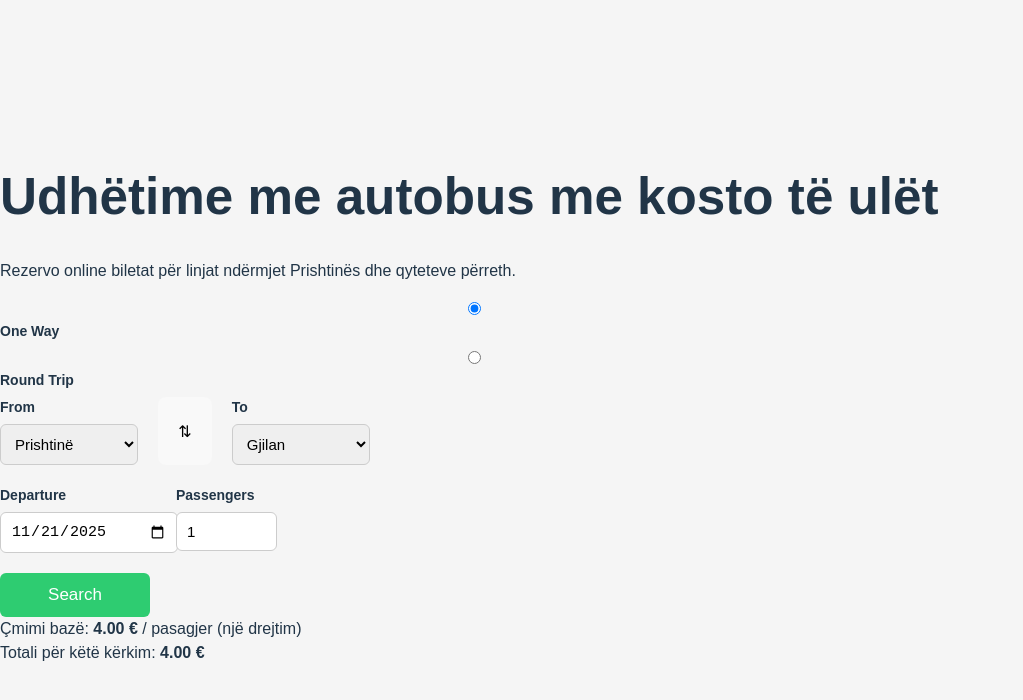
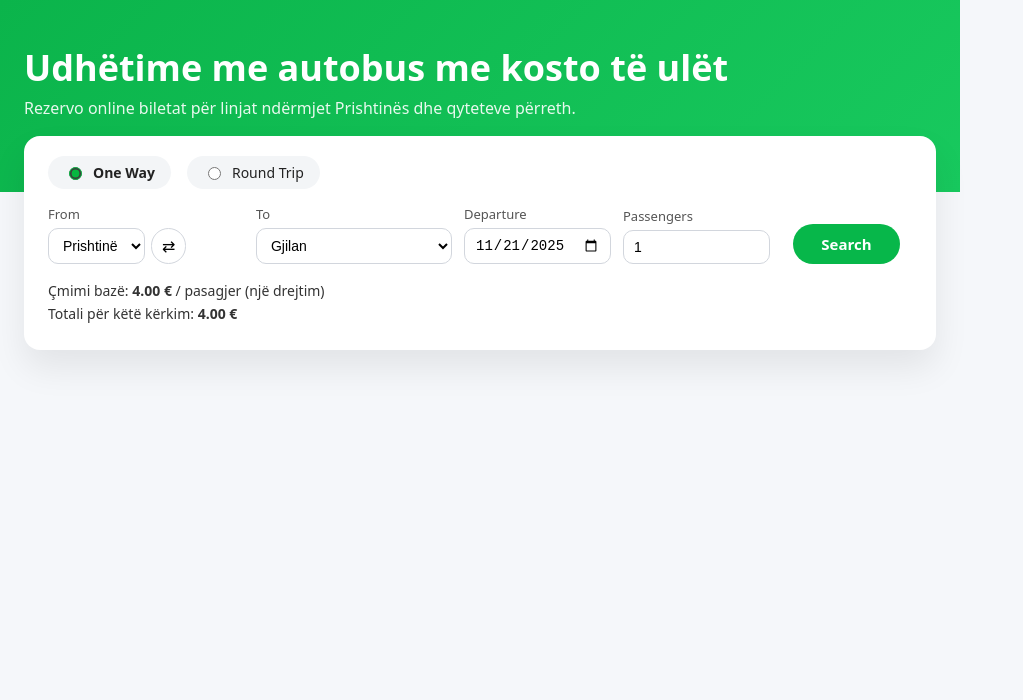
Before and after one commit to gyltenesfishta/bus-teckets-app, a React (Vite) app in the folder frontend/vite-project/: page / in a window 1280 px wide. Shown: the top 700 px of the page, without its empty margins (0-1023 px from the left). Built offline with nearby package versions, Linux system fonts and the light colour scheme.

Commit message:
Some changes in homepage

```diff
--- a/frontend/vite-project/src/App.css
+++ b/frontend/vite-project/src/App.css
@@ -1,81 +1,232 @@
-body {
-  background: #f5f5f5;
-  margin: 0;
-  font-family: Arial, sans-serif;
+/* Reset i lehtë */
+*,
+*::before,
+*::after {
+  box-sizing: border-box;
 }
 
-.header {
-  background: linear-gradient(to right, #2ecc71, #27ae60);
-  padding: 60px 40px;
-  color: white;
-  font-size: 40px;
-  font-weight: bold;
+body {
+  margin: 0;
+  font-family: system-ui, -apple-system, BlinkMacSystemFont, "Segoe UI", sans-serif;
+  background: #f5f7fa;
+  color: #222;
 }
 
-.subheader {
-  margin-top: 10px;
-  font-size: 18px;
+/* Wrappers kryesorë */
+.app {
+  min-height: 100vh;
+  display: flex;
+  flex-direction: column;
+}
+
+/* Hero si te FlixBus (zë gjysmën e sipërme) */
+.hero {
+  background: linear-gradient(135deg, #0bb44b, #18c95e);
+  color: #fff;
+  padding: 48px 0 72px;
+}
+
+.hero-inner {
+  max-width: 1100px;
+  margin: 0 auto;
+  padding: 0 24px;
+}
+
+.hero h1 {
+  margin: 0 0 8px;
+  font-size: 36px;
+  font-weight: 700;
+}
+
+.hero p {
+  margin: 0;
+  font-size: 16px;
   opacity: 0.9;
 }
 
-.container {
-  background: white;
-  width: 700px;
-  margin: -40px auto 0 auto;
-  padding: 25px;
-  border-radius: 12px;
-  box-shadow: 0 4px 12px rgba(0,0,0,0.1);
+/* Zona e kartës */
+.main {
+  max-width: 1100px;
+  margin: -56px auto 40px; /* ngrit kartën pak mbi hero */
+  padding: 0 24px;
 }
 
-.row {
-  display: flex;
-  gap: 20px;
-  margin-bottom: 20px;
+/* Karta e kërkimit */
+.search-card {
+  background: #fff;
+  border-radius: 16px;
+  box-shadow: 0 18px 35px rgba(0, 0, 0, 0.08);
+  padding: 20px 24px 24px;
 }
 
-label {
-  display: block;
-  font-size: 14px;
-  margin-bottom: 6px;
-  font-weight: bold;
+/* One way / Round trip */
+.trip-type-row {
+  display: flex;
+  gap: 16px;
+  margin-bottom: 16px;
 }
 
-select, input {
-  width: 100%;
-  padding: 10px;
-  border-radius: 6px;
-  border: 1px solid #ccc;
-  font-size: 15px;
+.radio-pill {
+  display: inline-flex;
+  align-items: center;
+  gap: 8px;
+  background: #f3f5f7;
+  border-radius: 999px;
+  padding: 6px 16px;
+  font-size: 14px;
+  cursor: pointer;
+  transition: background 0.2s, color 0.2s;
 }
 
-.radio-group {
-  display: flex;
-  align-items: center;
-  gap: 20px;
-  margin-bottom: 15px;
+.radio-pill input {
+  accent-color: #06b640;
 }
 
-.search-btn {
-  background: #2ecc71;
-  padding: 12px 25px;
-  border: none;
-  color: white;
-  font-size: 17px;
-  border-radius: 6px;
-  cursor: pointer;
-  width: 150px;
+.radio-pill input:checked + span,
+.radio-pill input:focus-visible + span {
+  font-weight: 600;
 }
 
-.search-btn:hover {
-  background: #27ae60;
+.radio-pill:hover {
+  background: #e5f7ea;
 }
 
-.price-box {
-  margin-top: 20px;
-  font-size: 16px;
+/* Forma horizontale */
+.search-form {
+  display: grid;
+  grid-template-columns: 2fr 2fr 1.5fr 1.5fr 1.2fr auto;
+  gap: 12px;
+  align-items: flex-end;
+  margin-bottom: 16px;
 }
 
-.price-box span {
-  font-weight: bold;
-  color: #27ae60;
+/* Fushat */
+.field {
+  display: flex;
+  flex-direction: column;
+  gap: 4px;
+  font-size: 13px;
 }
+
+.field label {
+  font-weight: 500;
+  color: #555;
+}
+
+.field select,
+.field input {
+  border-radius: 10px;
+  border: 1px solid #d2d6dd;
+  padding: 8px 10px;
+  font-size: 14px;
+  outline: none;
+  background: #fff;
+}
+
+.field select:focus,
+.field input:focus {
+  border-color: #07b74a;
+  box-shadow: 0 0 0 2px rgba(7, 183, 74, 0.2);
+}
+
+/* Butoni i swap From/To */
+.field-with-button {
+  display: flex;
+  gap: 6px;
+}
+
+.swap-btn {
+  border: 1px solid #d2d6dd;
+  border-radius: 999px;
+  padding: 0 10px;
+  font-size: 16px;
+  background: #fff;
+  cursor: pointer;
+  transition: background 0.2s, transform 0.1s, border-color 0.2s;
+}
+
+.swap-btn:hover {
+  background: #e5f7ea;
+  border-color: #07b74a;
+}
+
+.swap-btn:active {
+  transform: scale(0.96);
+}
+
+/* Butoni Search */
+.field-button {
+  display: flex;
+  align-items: flex-end;
+}
+
+.primary-btn {
+  border: none;
+  border-radius: 999px;
+  padding: 10px 28px;
+  background: #07b74a;
+  color: #fff;
+  font-weight: 600;
+  font-size: 15px;
+  cursor: pointer;
+  transition: background 0.2s, box-shadow 0.2s, transform 0.1s;
+}
+
+.primary-btn:hover {
+  background: #05a843;
+  box-shadow: 0 10px 20px rgba(7, 183, 74, 0.35);
+}
+
+.primary-btn:active {
+  transform: translateY(1px);
+  box-shadow: none;
+}
+
+/* Summary i çmimit */
+.price-summary {
+  font-size: 14px;
+  color: #333;
+}
+
+.price-summary p {
+  margin: 2px 0;
+}
+
+.price-summary strong {
+  font-weight: 600;
+}
+
+/* Responsive – kur ekrani është i ngushtë (telefon) */
+@media (max-width: 900px) {
+  .search-form {
+    grid-template-columns: 1fr 1fr;
+  }
+
+  .field-button {
+    grid-column: 1 / -1;
+    justify-content: flex-end;
+  }
+}
+
+@media (max-width: 600px) {
+  .hero-inner h1 {
+    font-size: 28px;
+  }
+
+  .search-card {
+    padding: 16px 16px 20px;
+  }
+
+  .search-form {
+    grid-template-columns: 1fr;
+  }
+
+  .field-button {
+    justify-content: stretch;
+  }
+
+  .primary-btn {
+    width: 100%;
+    text-align: center;
+  }
+}
--- a/frontend/vite-project/src/App.jsx
+++ b/frontend/vite-project/src/App.jsx
@@ -1,7 +1,6 @@
-import { useState, useMemo } from "react";
+import { useState } from "react";
 import "./App.css";
 
-// 1. Linjat tona me çmimet bazë (për drejtim)
 const ROUTES = [
   { from: "Prishtinë", to: "Podujevë", price: 1.5 },
   { from: "Prishtinë", to: "Fushë Kosovë", price: 1.5 },
@@ -14,159 +13,137 @@ const ROUTES = [
   { from: "Prishtinë", to: "Malishevë", price: 3.5 },
 ];
 
-// 2. Kthe çmimin pavarësisht drejtimit (Prishtinë–Pejë = Pejë–Prishtinë)
 function getRoutePrice(from, to) {
-  const route = ROUTES.find(
-    (r) =>
-      (r.from === from && r.to === to) ||
-      (r.from === to && r.to === from)
+  const r = ROUTES.find(
+    (rr) =>
+      (rr.from === from && rr.to === to) ||
+      (rr.from === to && rr.to === from)
   );
-  return route ? route.price : 0;
+  return r ? r.price : 0;
 }
 
 function App() {
-  // lloji i udhëtimit
-  const [tripType, setTripType] = useState("one-way"); // "one-way" ose "round"
-
-  // From / To
+  const [tripType, setTripType] = useState("oneWay");
   const [from, setFrom] = useState("Prishtinë");
   const [to, setTo] = useState("Gjilan");
-
-  // Datat
-  const today = new Date().toISOString().slice(0, 10);
-  const [departureDate, setDepartureDate] = useState(today);
-  const [returnDate, setReturnDate] = useState(today);
-
-  // Numri i pasagjerëve
+  const [departure, setDeparture] = useState(
+    new Date().toISOString().slice(0, 10)
+  );
+  const [returnDate, setReturnDate] = useState(
+    new Date().toISOString().slice(0, 10)
+  );
   const [passengers, setPassengers] = useState(1);
 
-  // Çmimi
-  const [basePrice, setBasePrice] = useState(getRoutePrice("Prishtinë", "Gjilan"));
-  const [totalPrice, setTotalPrice] = useState(basePrice);
-
-  // Sa herë që ndryshon from/to/passengers/tripType → ri-llogarit çmimin
-  useMemo(() => {
-    const pricePerDirection = getRoutePrice(from, to);
-    setBasePrice(pricePerDirection);
-
-    const directionMultiplier = tripType === "round" ? 2 : 1; // vajtje-ardhje
-    const total = pricePerDirection * passengers * directionMultiplier;
-    setTotalPrice(total);
-  }, [from, to, passengers, tripType]);
+  const basePrice = getRoutePrice(from, to);
+  const isRoundTrip = tripType === "roundTrip";
+  const total = basePrice * passengers * (isRoundTrip ? 2 : 1);
 
   const handleSwap = () => {
     setFrom(to);
     setTo(from);
   };
 
-  const handleSearch = (e) => {
+  const handleSubmit = (e) => {
     e.preventDefault();
-
-    // këtu më vonë bëjmë thirrjen në backend me trip_id, dates, passengers, etj.
-    console.log({
+    // këtu më vonë thërrasim backend-in /api/trips ose /api/tickets
+    console.log("Search clicked", {
       tripType,
       from,
       to,
-      departureDate,
-      returnDate: tripType === "round" ? returnDate : null,
+      departure,
+      returnDate,
       passengers,
     });
-    alert("Kërkimi u dërgua (front-end demonstruese).");
   };
 
   return (
     <div className="app">
-      {/* Hero bar i gjelbër */}
       <header className="hero">
+        <div className="hero-inner">
           <h1>Udhëtime me autobus me kosto të ulët</h1>
           <p>
-          Rezervo online biletat për linjat ndërmjet Prishtinës dhe qyteteve përreth.
+            Rezervo online biletat për linjat ndërmjet Prishtinës dhe qyteteve
+            përreth.
           </p>
+        </div>
       </header>
 
-      {/* Karta kryesore */}
-      <main className="search-container">
-        <form className="search-card" onSubmit={handleSearch}>
-          {/* One-way / Round-trip */}
-          <div className="trip-type">
-            <label>
+      <main className="main">
+        <div className="search-card">
+          {/* One way / Round trip */}
+          <div className="trip-type-row">
+            <label className="radio-pill">
               <input
                 type="radio"
                 name="tripType"
-                value="one-way"
-                checked={tripType === "one-way"}
-                onChange={() => setTripType("one-way")}
+                value="oneWay"
+                checked={tripType === "oneWay"}
+                onChange={() => setTripType("oneWay")}
               />
-              One Way
+              <span>One Way</span>
             </label>
-            <label>
+            <label className="radio-pill">
               <input
                 type="radio"
                 name="tripType"
-                value="round"
-                checked={tripType === "round"}
-                onChange={() => setTripType("round")}
+                value="roundTrip"
+                checked={tripType === "roundTrip"}
+                onChange={() => setTripType("roundTrip")}
               />
-              Round Trip
+              <span>Round Trip</span>
             </label>
           </div>
 
-          {/* From / To */}
-          <div className="row">
+          <form className="search-form" onSubmit={handleSubmit}>
+            {/* From */}
             <div className="field">
               <label>From</label>
-              <select value={from} onChange={(e) => setFrom(e.target.value)}>
-                <option>Prishtinë</option>
-                <option>Podujevë</option>
-                <option>Fushë Kosovë</option>
-                <option>Lipjan</option>
-                <option>Pejë</option>
-                <option>Gjilan</option>
-                <option>Ferizaj</option>
-                <option>Prizren</option>
-                <option>Deçan</option>
-                <option>Malishevë</option>
+              <div className="field-with-button">
+                <select
+                  value={from}
+                  onChange={(e) => setFrom(e.target.value)}
+                >
+                  {ROUTES.map((r) => (
+                    <option key={r.to} value={r.from}>
+                      {r.from}
+                    </option>
+                  ))}
                 </select>
-            </div>
-
                 <button
                   type="button"
                   className="swap-btn"
                   onClick={handleSwap}
                   title="Ndërro drejtimin"
                 >
-              ⇅
+                  ⇄
                 </button>
+              </div>
+            </div>
 
+            {/* To */}
             <div className="field">
               <label>To</label>
               <select value={to} onChange={(e) => setTo(e.target.value)}>
-                <option>Prishtinë</option>
-                <option>Podujevë</option>
-                <option>Fushë Kosovë</option>
-                <option>Lipjan</option>
-                <option>Pejë</option>
-                <option>Gjilan</option>
-                <option>Ferizaj</option>
-                <option>Prizren</option>
-                <option>Deçan</option>
-                <option>Malishevë</option>
+                {ROUTES.map((r) => (
+                  <option key={r.to} value={r.to}>
+                    {r.to}
+                  </option>
+                ))}
               </select>
             </div>
-          </div>
 
-          {/* Datat + Passengers */}
-          <div className="row">
+            {/* Departure */}
             <div className="field">
               <label>Departure</label>
               <input
                 type="date"
-                value={departureDate}
-                onChange={(e) => setDepartureDate(e.target.value)}
+                value={departure}
+                onChange={(e) => setDeparture(e.target.value)}
               />
             </div>
 
-            {tripType === "round" && (
+            {/* Return only if Round Trip */}
+            {isRoundTrip && (
               <div className="field">
                 <label>Return</label>
                 <input
@@ -177,6 +154,7 @@ function App() {
             </div>
             )}
 
+            {/* Passengers */}
             <div className="field">
               <label>Passengers</label>
               <input
@@ -189,27 +167,29 @@ function App() {
                 }
               />
             </div>
-          </div>
 
-          {/* Butoni + çmimet */}
-          <div className="bottom-row">
-            <button type="submit" className="search-btn">
+            {/* Search button */}
+            <div className="field field-button">
+              <button type="submit" className="primary-btn">
                 Search
               </button>
+            </div>
+          </form>
 
-            <div className="price-info">
-              <div>
+          {/* Summary */}
+          <div className="price-summary">
+            <p>
               Çmimi bazë:{" "}
-                <strong>{basePrice.toFixed(2)} €</strong> / pasagjer (një drejtim)
-              </div>
-              <div>
+              <strong>{basePrice.toFixed(2)} €</strong> / pasagjer (një
+              drejtim)
+            </p>
+            <p>
               Totali për këtë kërkim:{" "}
-                <strong>{totalPrice.toFixed(2)} €</strong>
-                {tripType === "round" && " (vajtje–ardhje)"}
+              <strong>{total.toFixed(2)} €</strong>{" "}
+              {isRoundTrip && <span>(vajtje–ardhje)</span>}
+            </p>
           </div>
         </div>
-          </div>
-        </form>
       </main>
     </div>
   );
```
Lines whose indentation alone changed are shown as unchanged.
